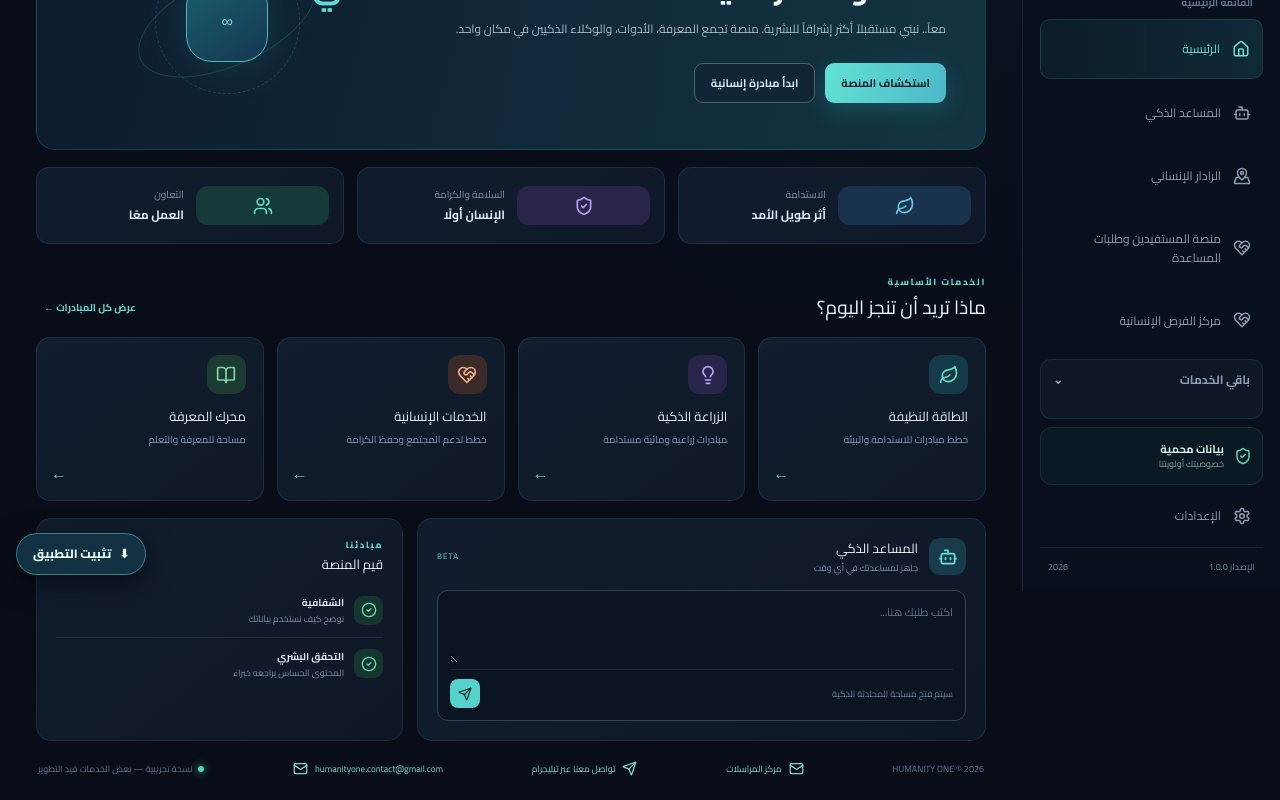
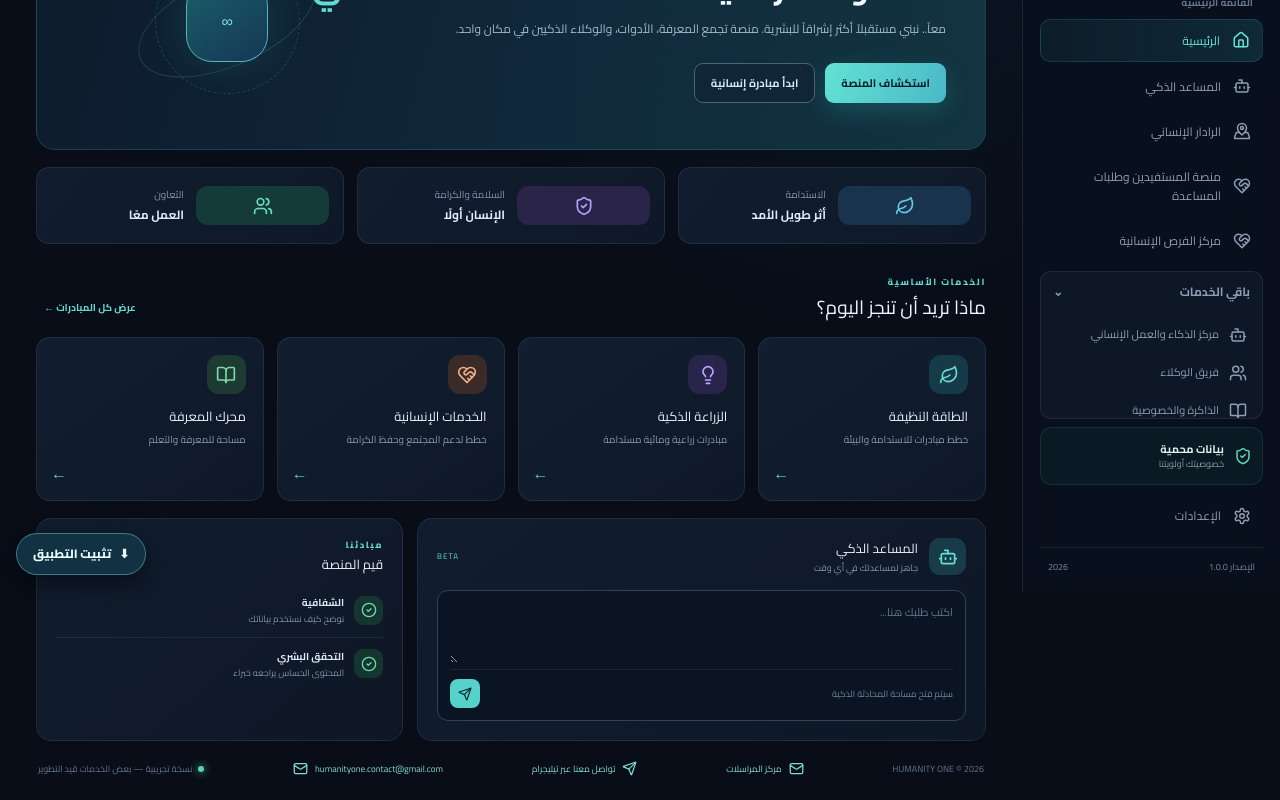
Before and after one commit to o6384051-cpu/humanity-one, a Next.js app: page / in a window 1280 px wide. Shown: the part 209-1009 px from the top of the page. Built offline with nearby package versions, Linux system fonts and the light colour scheme.

Commit message:
Fix desktop services navigation visibility
Show all service links by default on desktop while preserving the mobile expandable navigation.

```diff
--- a/src/app/globals.css
+++ b/src/app/globals.css
@@ -271,3 +271,15 @@ img, video, canvas, iframe {
 .ho-nav-group-toggle span.is-open{transform:rotate(180deg)}
 .ho-nav-group-toggle:focus-visible{outline:2px solid #68d8d1;outline-offset:2px}
 .ho-nav-sub{min-width:0}
+
+
+/* Desktop: show all service links without requiring an accordion click. */
+@media (min-width: 761px) {
+  .ho-nav-group-toggle { cursor: default; }
+  .ho-nav-sub { display: grid !important; }
+}
+/* Mobile: retain the compact expandable services section. */
+@media (max-width: 760px) {
+  .ho-nav-sub { display: none; }
+  .ho-nav-sub.is-open { display: grid; }
+}
--- a/src/app/page.tsx
+++ b/src/app/page.tsx
@@ -51,7 +51,7 @@ export default function Dashboard() {
           <Link href="/opportunities"><HeartHandshake size={18} />{tr("مركز الفرص الإنسانية","Humanitarian Opportunities")}</Link>
           <div className="ho-nav-group">
             <button type="button" className="ho-nav-group-toggle" aria-expanded={servicesOpen} aria-controls="ho-more-services" onClick={() => setServicesOpen((open) => !open)}>{tr("باقي الخدمات","More services")} <span className={servicesOpen ? "is-open" : ""} aria-hidden="true">⌄</span></button>
-            {servicesOpen && <div className="ho-nav-sub" id="ho-more-services">
+            <div className={`ho-nav-sub${servicesOpen ? " is-open" : ""}`} id="ho-more-services">
               <Link href="/ai-core"><Bot size={18} />{tr("مركز الذكاء والعمل الإنساني","Humanitarian AI & Action Hub")}</Link>
               <Link href="/agents"><Users size={18} />{tr("فريق الوكلاء","Agent Team")}</Link>
               <Link href="/memory"><BookOpen size={18} />{tr("الذاكرة والخصوصية","Memory & Privacy")}</Link>
@@ -68,7 +68,7 @@ export default function Dashboard() {
               <Link href="/tasks"><CheckSquare size={18} />{tr("المهام","Tasks")}</Link>
               <Link href="/knowledge"><BookOpen size={18} />{tr("محرك المعرفة","Knowledge Hub")}</Link>
               <Link href="/analytics"><BarChart3 size={18} />{tr("التقارير","Analytics")}</Link>
-            </div>}
+            </div>
           </div>
         </nav>
 
```
Also changed, not shown: 1 other file (tests, documents, lock files or other folders).
